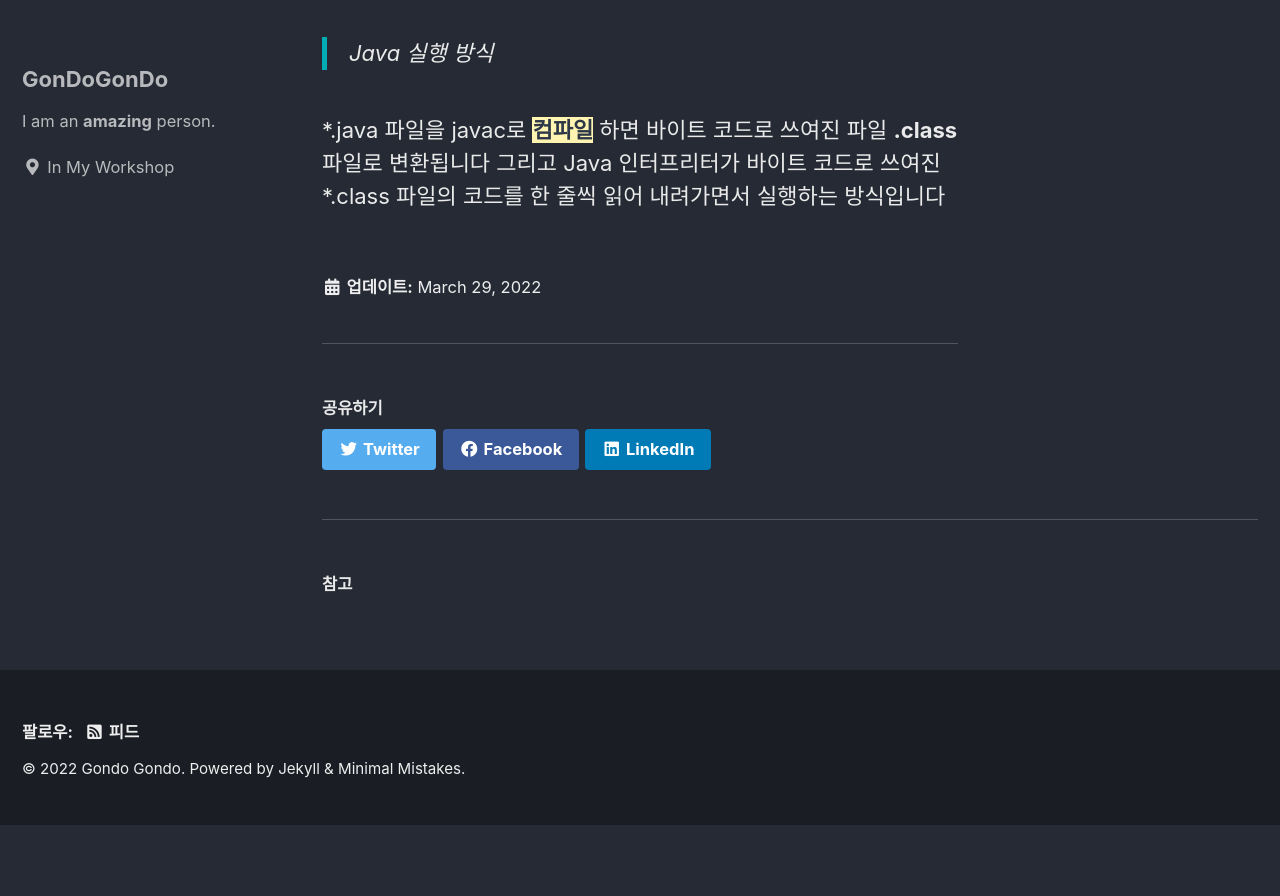
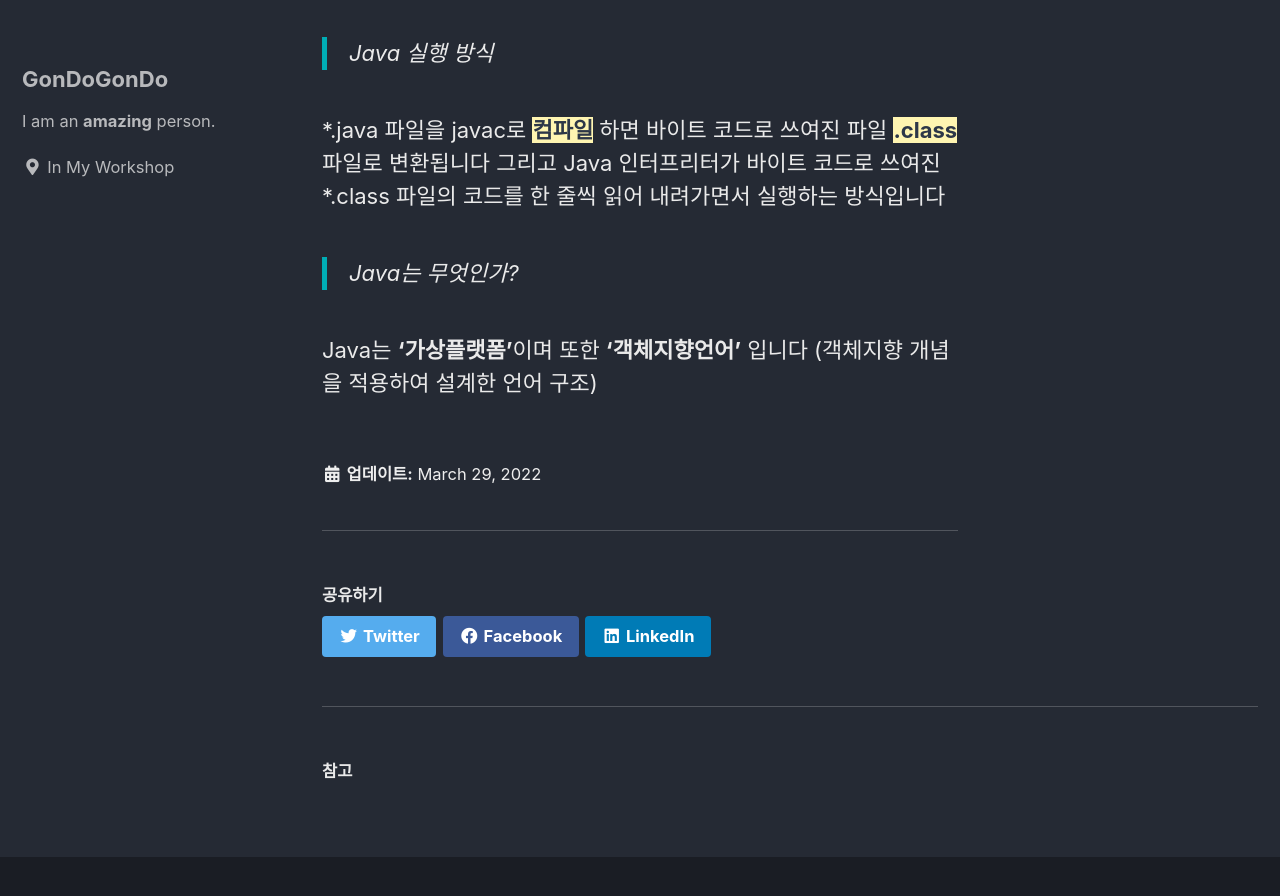
Before and after one commit to dmsgus6523/dmsgus6523.github.io, a Jekyll site: the page built from _posts/2022-03-29-Java기초.md, in a window 1280 px wide and 900 px high, scrolled down 993 px. Shown: the top 896 px of the window. Built offline with Jekyll 4.4.1, drawn with Linux system fonts in a browser that asks for light colours; cached includes are drawn as plain includes; before the commit the page ends 1818 px from its top, so only the background shows below that.

Commit message:
add changes

```diff
--- a/_posts/2022-03-29-Java기초.md
+++ b/_posts/2022-03-29-Java기초.md
@@ -29,5 +29,12 @@ title : 프로그램, Java 기초
 
 > Java 실행 방식
 
-*.java 파일을 javac로 **<span style='color: #2D3748; background-color:#fff5b1'>컴파일</span>** 하면 바이트 코드로 쓰여진 파일 **.class** 파일로 변환됩니다
+*.java 파일을 javac로 **<span style='color: #2D3748; background-color:#fff5b1'>컴파일</span>** 하면 바이트 코드로 쓰여진 파일 **<span style='color: #2D3748; background-color:#fff5b1'>.class</span>** 파일로 변환됩니다
 그리고 Java 인터프리터가 바이트 코드로 쓰여진 *.class 파일의 코드를 한 줄씩 읽어 내려가면서 실행하는 방식입니다
+
+
+
+
+> Java는 무엇인가?
+
+Java는 **'가상플랫폼'**이며 또한 **'객체지향언어'** 입니다 (객체지향 개념을 적용하여 설계한 언어 구조)
```
